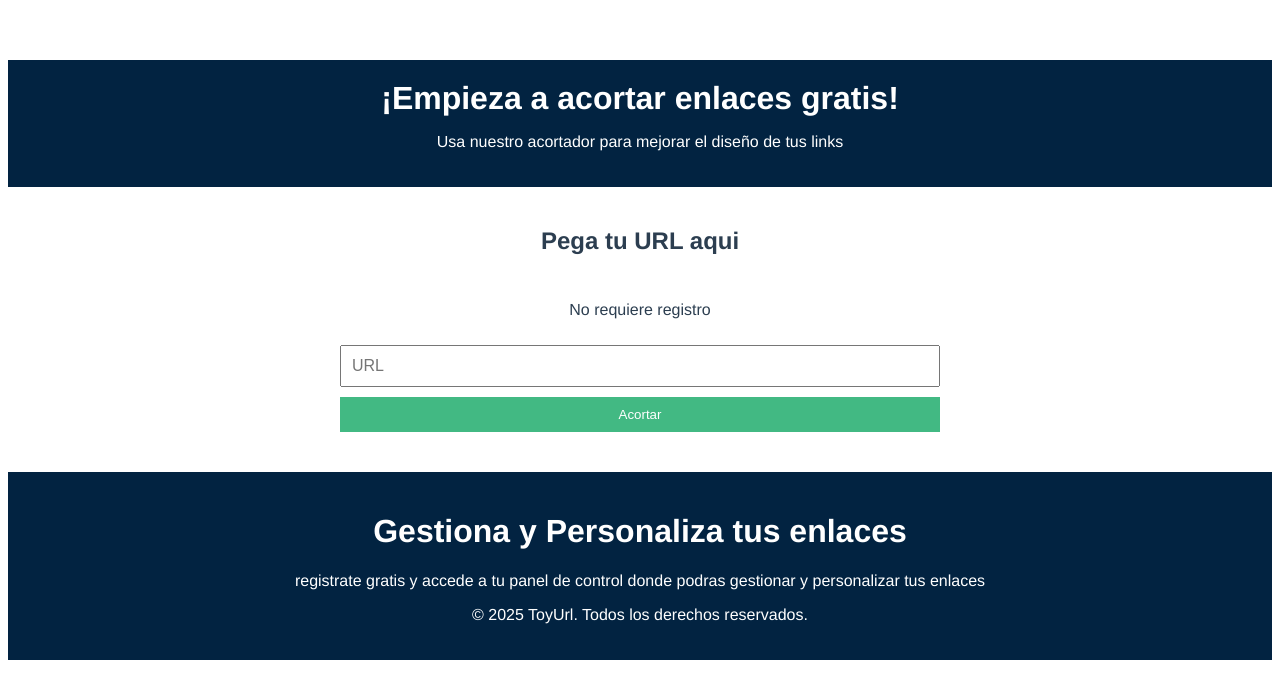
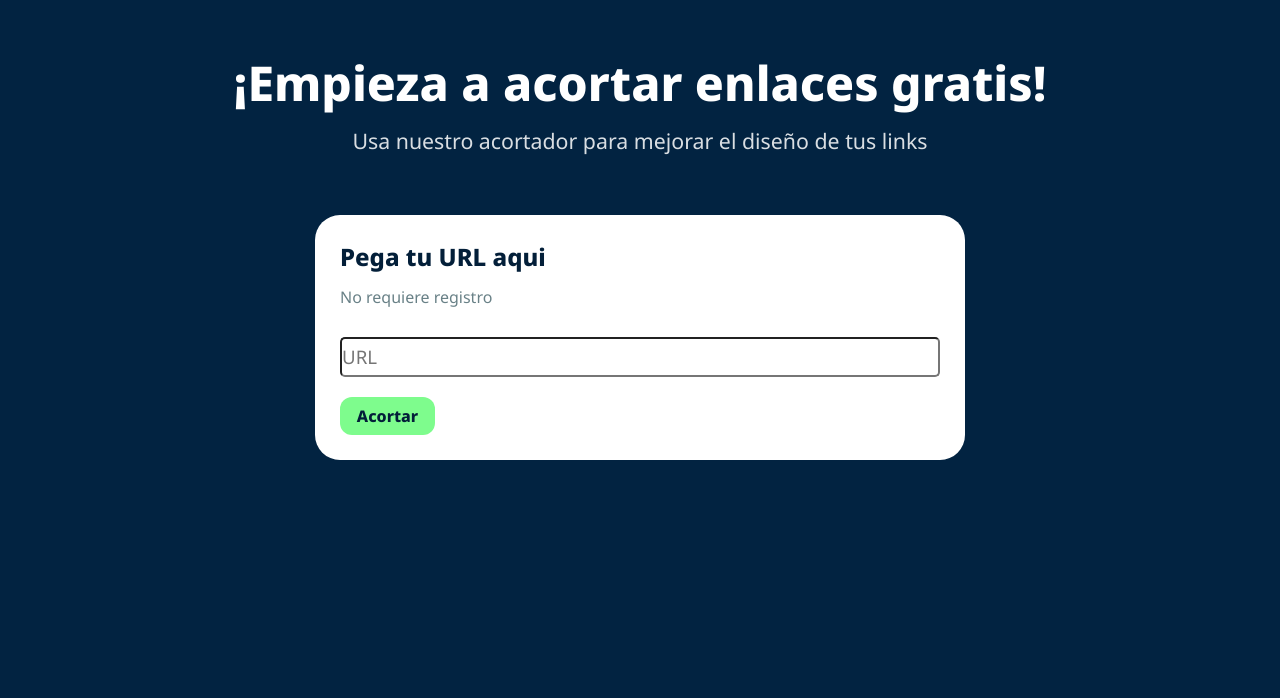
Before and after one commit to boxxhi/ToyURL-frontend, a Vue app: page / in a window 1280 px wide. Shown: the top 698 px of the page. Built offline with nearby package versions, Linux system fonts and the light colour scheme.

Commit message:
feat: reescribir y renombrar componentes y agregar estilos globales

```diff
--- a/index.html
+++ b/index.html
@@ -1,10 +1,16 @@
 <!DOCTYPE html>
-<html lang="">
+<html lang="es">
   <head>
     <meta charset="UTF-8">
-    <link rel="icon" href="/favicon.ico">
     <meta name="viewport" content="width=device-width, initial-scale=1.0">
     <title>ToyURL - Acortador de Enlaces</title>
+
+    <link rel="icon" href="/favicon.ico">
+
+    <link rel='stylesheet' href='https://fonts.googleapis.com/css?family=Noto Sans'>
+    <link rel="stylesheet" href="https://fonts.googleapis.com/css2?family=Noto+Sans:wght@800&display=swap">
+    <link rel="stylesheet" href="/style.css">
+
   </head>
   <body>
     <div id="app"></div>
--- /dev/null
+++ b/public/style.css
@@ -0,0 +1,12 @@
+
+* {
+  box-sizing: border-box;
+  margin: 0;
+  padding: 0;
+
+  font-family: 'Noto Sans';
+}
+
+body, html {
+  background-color: #022341;
+}
--- a/src/App.vue
+++ b/src/App.vue
@@ -14,18 +14,5 @@ export default {
 </script>
 
 <template>
-  <div id="app">
-    <HeaderComponent />
-    <MainComponent />
-    <FooterComponent />
-  </div>
+  <MainComponent />
 </template>
-
-<style scoped>
-#app {
-  font-family: Avenir, Helvetica, Arial, sans-serif;
-  text-align: center;
-  color: #2c3e50;
-  margin-top: 60px;
-}
-</style>
--- a/src/components/HeaderComponent.vue
+++ b/src/components/HeaderComponent.vue
@@ -6,19 +6,9 @@ export default {
 
 <template>
   <header>
-    <h1>¡Empieza a acortar enlaces gratis!</h1>
-    <p>Usa nuestro acortador para mejorar el diseño de tus links</p>
   </header>
 </template>
 
 <style scoped>
-header {
-  background-color: #022341;
-  color: white;
-  padding: 20px;
-  margin-bottom: 20px;
-}
-h1 {
-  margin: 0;
-}
+
 </style>
--- a/src/components/MainComponent.vue
+++ b/src/components/MainComponent.vue
@@ -1,10 +1,18 @@
 <template>
   <main>
-    <div class="form-container">
+    <div class="banner-msg">
+      <h1>¡Empieza a acortar enlaces gratis!</h1>
+      <p>Usa nuestro acortador para mejorar el diseño de tus links</p>
+    </div>
+
+    <div class="container">
+      <div class="shorter-form">
         <h2>Pega tu URL aqui</h2>
         <p>No requiere registro</p>
+        <div class="shorter-form-input">
           <input v-model="longUrl" type="url" placeholder="URL" required />
           <button @click="acortarEnlace">Acortar</button>
+        </div>
       </div>
       <div v-if="shortUrl" class="result">
         <p>
@@ -13,6 +21,7 @@
         <button @click="copiarAlPortapapeles">Copiar</button>
       </div>
       <div v-if="error" class="error">{{ error }}</div>
+    </div>
   </main>
 </template>
 
@@ -62,42 +71,75 @@ export default {
 </script>
 
 <style scoped>
-main {
-  max-width: 600px;
-  margin: 0 auto;
+
+.banner-msg {
+  margin-top: 50px;
+  color: #FFFFFF;
+  text-align: center;
+
+  h1 {
+    font-weight: 900;
+    font-size: 36pt;
+    margin-bottom: 1rem;
   }
 
-.form-container {
+  p {
+    font-size: 16pt;
+    opacity: 0.85;
+    line-height: 1.25rem;
+  }
+
+  margin-bottom: 4rem;
+}
+
+.shorter-form {
+  background-color: #FFFFFF;
+  padding: 25px;
+  width: 650px;
+
+  border-radius: 25px;
+
+  h2 {
+    color: #031F39;
+    margin-bottom: 0.8rem;
+  }
+
+  p {
+    color: #698187;
+  }
+}
+
+.shorter-form-input {
+
+  margin-top: 1.8rem;
   display: flex;
   flex-direction: column;
-  gap: 10px;
-}
+
+  gap: 20px;
 
   input {
-  padding: 10px;
-  font-size: 16px;
+    height: 40px;
+    font-size: 14pt;
+    border-radius: 5px;
   }
 
   button {
-  padding: 10px;
-  background-color: #42b983;
-  color: white;
-  border: none;
-  cursor: pointer;
+    width: 95px;
+    padding: 8px;
+    border-radius: 12px;
+    border: 0;
+    background-color: #7EFC8D;
+    color: #031F39;
+    font-weight: 900;
+    font-size: 12pt;
+  }
 }
 
-button:hover {
-  background-color: #3a9c72;
+.container {
+  margin-left: auto;
+  margin-right: auto;
+
+  width: 650px;
 }
 
-.result {
-  margin-top: 20px;
-  padding: 10px;
-  background-color: #f0f0f0;
-}
-
-.error {
-  color: red;
-  margin-top: 10px;
-}
 </style>
```
Lines whose indentation alone changed are shown as unchanged.
